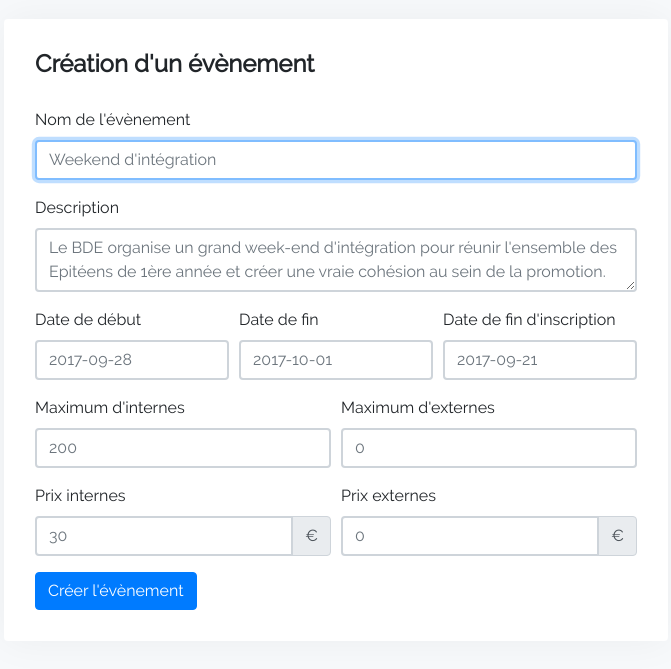
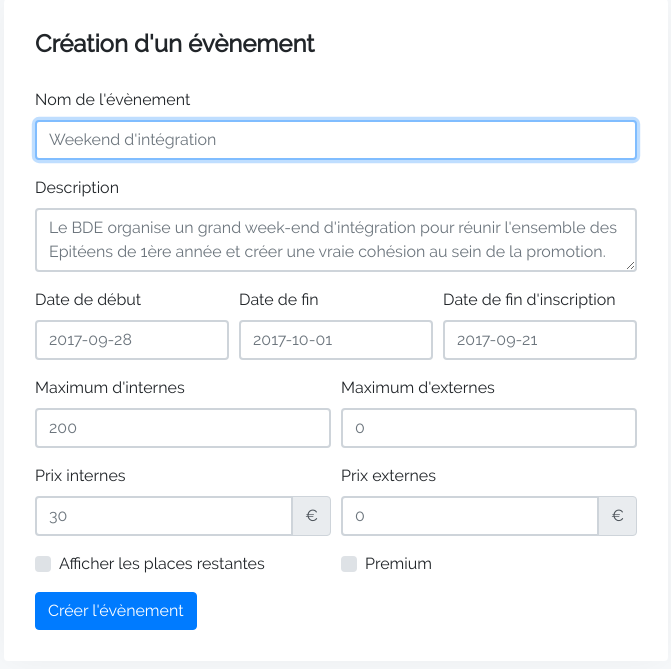
Before and after one commit to dayzlun/YaKaChoisir, a Django app: page /create_event.html in a window 1280 px wide. Shown: the part 70-739 px from the top of the page, without its empty margins (304-975 px from the left). Run offline with Django 3.2, Linux system fonts and the light colour scheme; the visitor is signed in with stand-in values (Sample User, id 1); some libraries are stand-ins or nearby versions.

Commit message:
add checkboxes

```diff
--- a/project/billeterie/forms.py
+++ b/project/billeterie/forms.py
@@ -49,7 +49,10 @@
             'class': 'form-control'
         }
     ), label='Prix externes')
+    display_available_places = forms.NullBooleanField()
+    premium = forms.NullBooleanField()
 
     class Meta:
         model = Event
-        fields = ['title', 'description', 'start_date', 'end_date', 'end_inscrip_date', 'max_place_student', 'max_place_ext', 'price_student', 'price_extern']
+        fields = ['title', 'description', 'start_date', 'end_date', 'end_inscrip_date', 'max_place_student',
+                  'max_place_ext', 'price_student', 'price_extern', 'display_available_places', 'premium']
--- a/project/billeterie/models.py
+++ b/project/billeterie/models.py
@@ -23,9 +23,9 @@
     max_place_ext = models.IntegerField()
     price_student = models.IntegerField()
     price_extern = models.IntegerField()
-    display_available_places = models.BooleanField(default=False)
+    display_available_places = models.NullBooleanField(null=True, blank=True)
+    premium = models.NullBooleanField(null=True, blank=True)
     status = models.IntegerField(default=0)
-    premium = models.IntegerField(default=0)
     nb_registered = models.IntegerField(default=0)
     nb_registered_used = models.IntegerField(default=0)
     nb_registered_inside = models.IntegerField(default=0)
--- a/project/billeterie/templates/create_event.html
+++ b/project/billeterie/templates/create_event.html
@@ -340,6 +340,20 @@
                                 </div>
                             </div>
                         </div>
+                        <div class="form-row">
+                            <div class="form-group col-md-6">
+                                <div class="custom-control custom-checkbox">
+                                    <input name="display_available_places" type="checkbox" class="custom-control-input" id="customCheck1">
+                                    <label class="custom-control-label" for="customCheck1">Afficher les places restantes</label>
+                                </div>
+                            </div>
+                            <div class="form-group col-md-6">
+                                <div class="custom-control custom-checkbox">
+                                    <input name="premium" type="checkbox" class="custom-control-input" id="customCheck2">
+                                    <label class="custom-control-label" for="customCheck2">Premium</label>
+                                </div>
+                            </div>
+                        </div>
                         <button type="submit" class="btn btn-primary">Créer l'évènement</button>
                     </form>
                 </div>
--- a/project/billeterie/views.py
+++ b/project/billeterie/views.py
@@ -35,7 +35,10 @@
         return render(request, 'create_event.html')
 
     def post(self, request):
-        form = EventForm(request.POST)
+        copy = request.POST.copy()
+        copy['display_available_places'] = 'display_available_places' in request.POST
+        copy['premium'] = 'premium' in request.POST
+        form = EventForm(copy)
         if form.is_valid():
             form.save()
             return HttpResponseRedirect('all_event.html')
```
Also changed, not shown: project/billeterie/templates/event.html (+14 -0 lines), project/billeterie/migrations/0001_initial.py (added), project/billeterie/migrations/0002_auto_20180607_1242.py (added), project/billeterie/migrations/0003_auto_20180607_1244.py (added).
